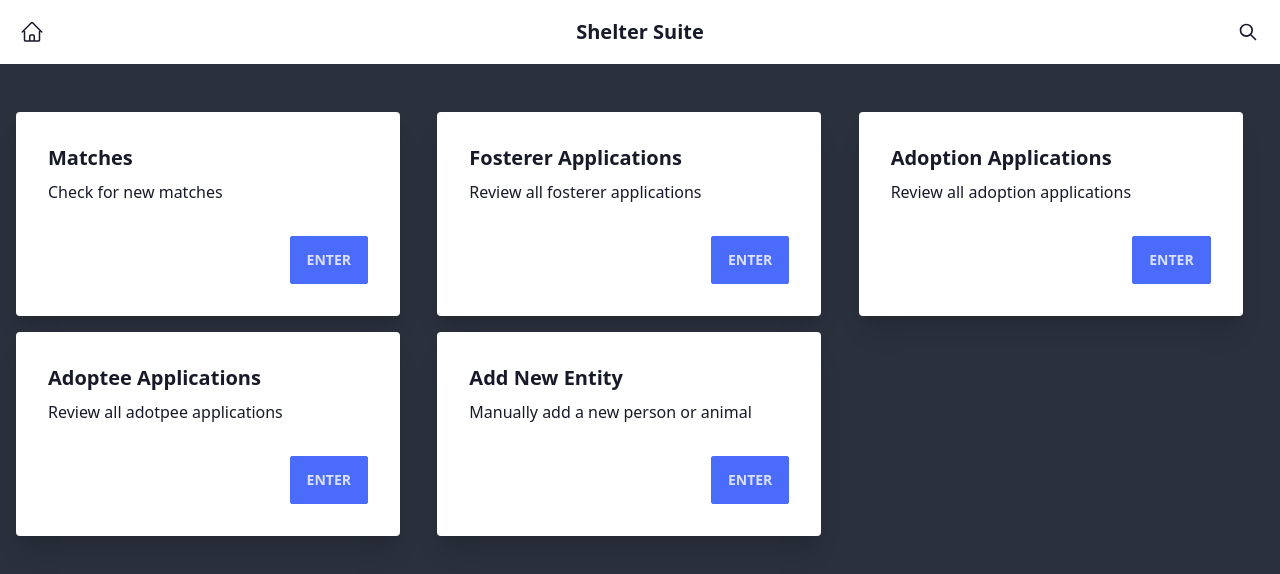
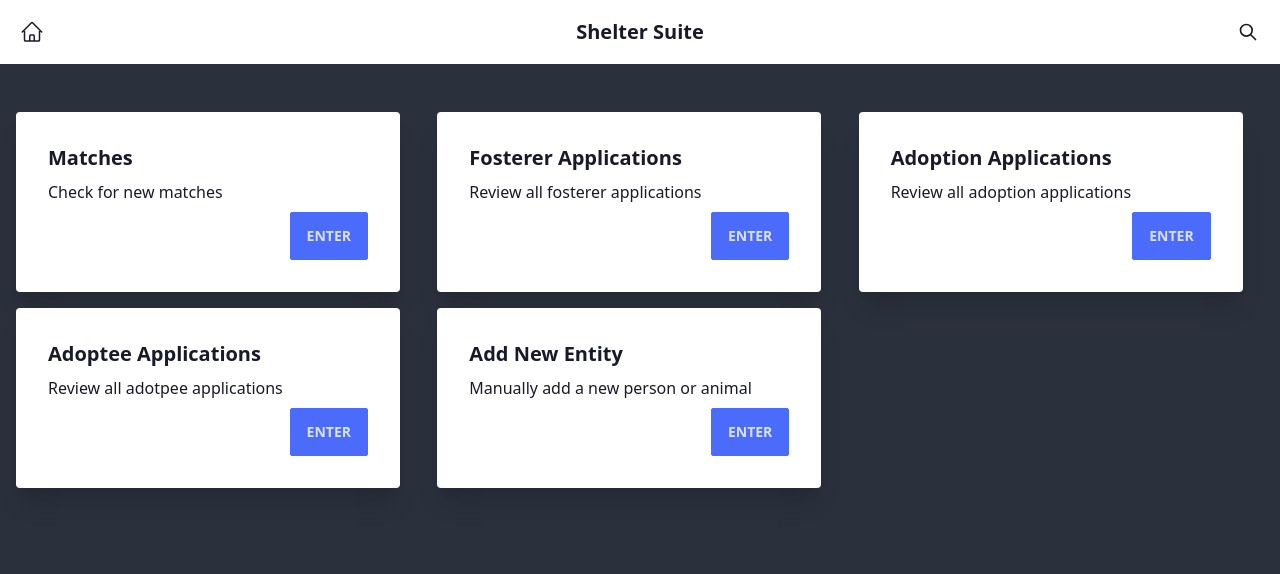
Before and after one commit to BreadleyCooper/shelter_suite, a Next.js app: page / in a window 1280 px wide. Shown: the top 574 px of the page. Built offline with nearby package versions, Linux system fonts and the light colour scheme.

Commit message:
removed global css that was causing safari bug

```diff
--- a/styles/globals.css
+++ b/styles/globals.css
@@ -9,9 +9,3 @@ body {
 #__next {
     min-height: 100vh;
 }
-
-.parentDiv {
-    display: grid;
-    grid-template-rows: auto 1fr auto;
-
-}
```
